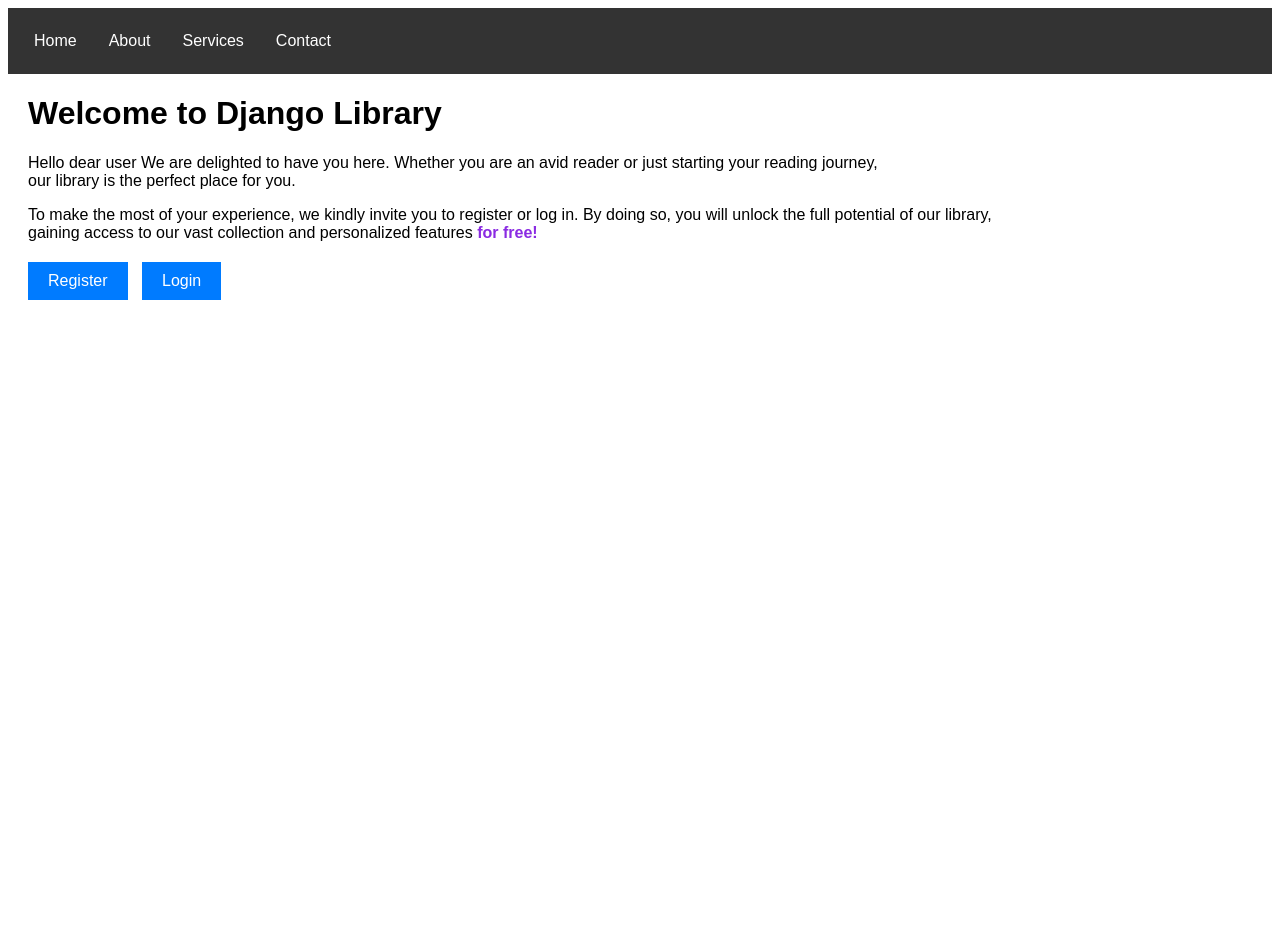
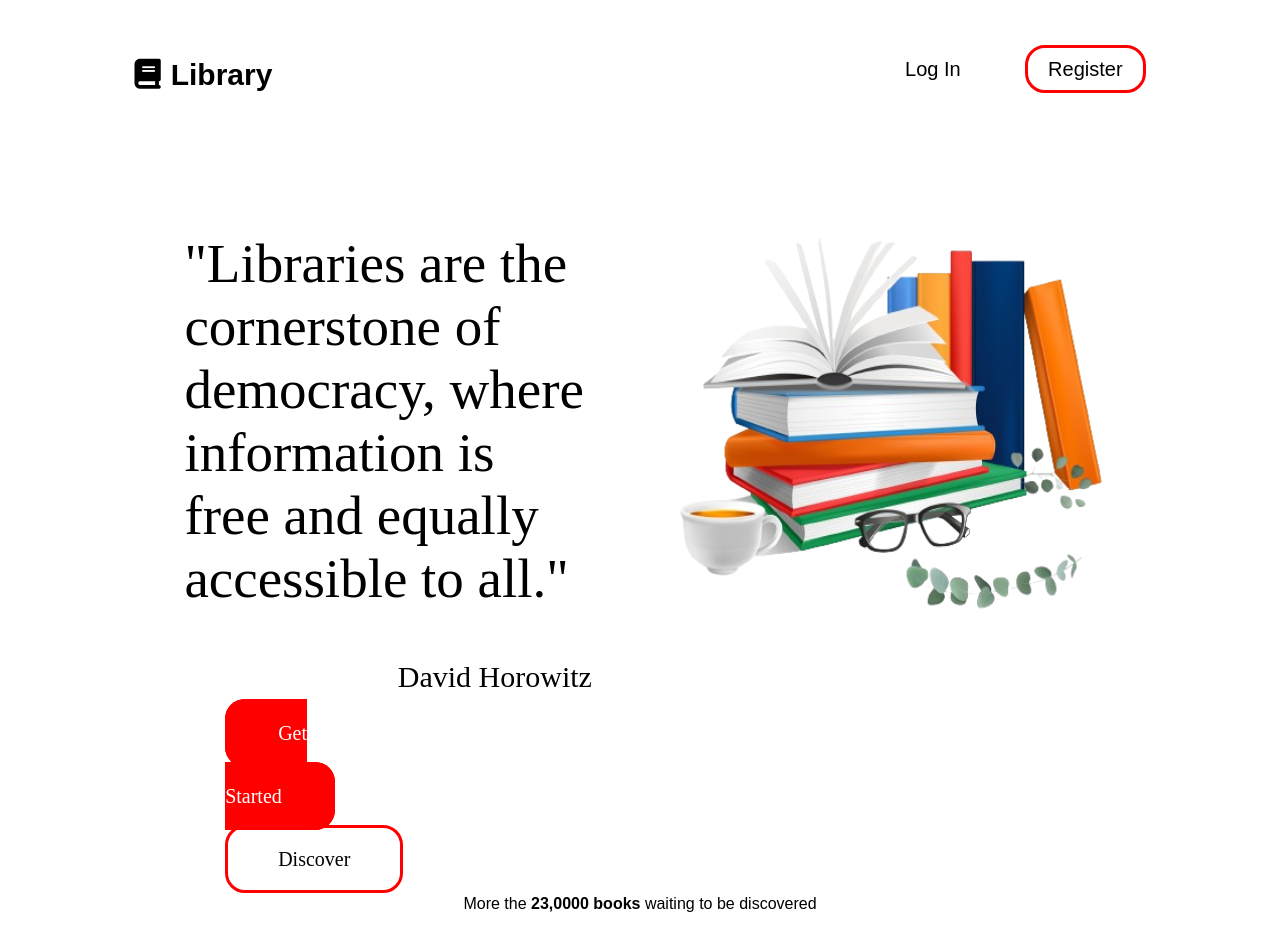
Before and after one commit to tsitiii/GDSC_Library_management_project, a Django app: page / in a window 1280 px wide. Before the commit the page ends 300 px from the top, so only its background shows below. Run offline with Django 4.2, Linux system fonts and the light colour scheme; some libraries are stand-ins or nearby versions.

Commit message:
Modify UI for login/register and index.html

```diff
--- a/library_manage/account/templates/account/home.html
+++ b/library_manage/account/templates/account/home.html
@@ -298,7 +298,7 @@
     <main>
       <section class="openingsection">
 
-        {% if now.hour >= 5 and now.hour < 12 %}
+        {% if now.hour >= 6 and now.hour < 12 %}
         <h1>Good morning, {% if user %}{{ user|title }}{% else %}Guest{% endif %}!</h1>
         {% elif now.hour >= 12 and now.hour < 18 %}
         <h1>Good afternoon, {% if user %}{{ user|title }}{% else %}Guest{% endif %}!</h1>
--- a/library_manage/account/templates/account/index.html
+++ b/library_manage/account/templates/account/index.html
@@ -7,77 +7,147 @@
       font-family: Arial, sans-serif;
     }
 
-    header {
-      background-color: #333;
-      padding: 10px;
-      color: #fff;
+    .header {
+      width:80%;
+      margin:auto;
+      padding: 50px;
+      display:flex;
+      justify-content:space-between;
+    }
+    .logo a{
+      font-size:30px;
+      text-decoration:none;
+      color:black;
+
+    }
+    .fa-book{
+      margin-right:10px;
+    }
+    .loginBtn{
+      text-decoration:none;
+      font-size:20px;
+      color:black;
+      margin-right:60px;
+    }
+    .loginBtn:hover{
+      color:red;
+    }
+    .registerBtn{
+      text-decoration:none;
+      font-size:20px;
+      color:black;
+      border: 3px solid red;
+      border-radius:20px;
+      padding:10px 20px;
+    }
+    .registerBtn:hover{
+      background:red;
+      color:white;
+    }
+    .info{
+
+      margin:auto;
+      padding-left:40px;
+      display: flex;
+      justify-content: space-around;
+      column-gap: 3%;
+      width:80%;
+
+
+
+      @media (max-width : 700px) {
+          flex-direction: column;
+          row-gap: 3%;
+      }
+    }
+    .booksimage{
+      width:100%;
+
+    }
+    .text{
+      margin-top:90px;
+      width:75%;
+      font-size: 55px;
+      font-family: 'Times New Roman', Times, serif;
+      padding-left:30px;
+      color:black;
+  }
+  .text span{
+    margin-top:50px;
+    float:right;
+    font-size:30px;
+  }
+    .booksimage img{
+      width:100%;
+      height:70%;
+    }
+    .submission{
+      width:80%;
+      margin:auto;
+      margin-top:80px;
+    }
+    .submission .loginBtn{
+      border: 3px solid red;
+      border-radius:20px;
+      padding:20px 50px;
+      background:red;
+      color:white;
+
+    }
+    .submission .loginBtn:hover{
+      background:white;
+      color:black;
+    }
+    .submission .registerBtn{
+      border: 3px solid red;
+      border-radius:20px;
+      padding:20px 50px;
+
+    }
+    .footer{
+      text-align:center;
     }
 
-    nav ul {
-      list-style-type: none;
-      margin: 0;
-      padding: 0;
-      overflow: hidden;
-    }
 
-    nav ul li {
-      float: left;
-    }
 
-    nav ul li a {
-      display: block;
-      color: #fff;
-      text-align: center;
-      padding: 14px 16px;
-      text-decoration: none;
-    }
-
-    nav ul li a:hover {
-      background-color: #555;
-    }
-
-    .content {
-      margin: 20px;
-    }
-
-    .button-container {
-      margin-top: 20px;
-
-    }
-
-    .button-container a {
-      display: inline-block;
-      padding: 10px 20px;
-      background-color: #007bff;
-      color: #fff;
-      text-decoration: none;
-      margin-right: 10px;
-    }
   </style>
 </head>
 <body>
-  <header>
-    <nav>
-      <ul>
-        <li><a href="#">Home</a></li>
-        <li><a href="#">About</a></li>
-        <li><a href="#">Services</a></li>
-        <li><a href="#">Contact</a></li>
-      </ul>
-    </nav>
-  </header>
+  <div class="header">
+    <div class="logo"><a  href="#"><strong><i class="fa-solid fa-book"></i>Library</strong></a></div>
+    <div>
+      <a class="loginBtn" href="{% url 'login' %}">Log In</a>
+      <a class="registerBtn" href="{% url 'register' %}">Register</a>
 
-  <div class="content">
-    <h1>Welcome to Django Library </h1>
-    <p>Hello dear user We are delighted to have you here. Whether you are an avid
-      reader or just starting your reading journey,<br> our library is the perfect place for you.</p>
-    <p>To make the most of your experience, we kindly invite you to register or log in. By doing so,
-       you will unlock the full potential of our library,
-     <br> gaining access to our vast collection and personalized features <b style="color:blueviolet">for free!</b></p>
-    <div class="button-container">
-      <a href="{% url 'register' %}">Register</a>
-      <a href="{% url 'login' %}">Login</a>
     </div>
   </div>
+  <div class="info">
+
+
+    <div class = 'text'> "Libraries are the cornerstone of democracy, where information is free and equally accessible to all."
+      <span>David Horowitz</span>
+     <b class="reading"></b>
+     <div class="submission">
+      <a class="loginBtn" href="{% url 'register' %}">Get Started</a>
+      <a class="registerBtn" href="{% url 'login' %}">Discover</a>
+
+    </div>
+
+ </div>
+    <div class = 'booksimage'>
+      {%load static %}
+      <img  src="{% static 'book_landing.png' %}" width="400" height="250" />
+  </div>
+  </div>
+
+  <div class="footer">
+    <p>More the <b>23,0000 books </b> waiting to be discovered</p>
+  </div>
+
+
+  </div>
+
+
+  <script src="https://kit.fontawesome.com/4dc0af90fd.js" crossorigin="anonymous"></script>
 </body>
 </html>
--- a/library_manage/bookmanagement/templates/bookmanagement/AddBook.html
+++ b/library_manage/bookmanagement/templates/bookmanagement/AddBook.html
@@ -148,6 +148,7 @@
 
   <!-- Optional JavaScript -->
   <!-- jQuery first, then Popper.js, then Bootstrap JS -->
+  <script src="https://kit.fontawesome.com/4dc0af90fd.js" crossorigin="anonymous"></script>
   <script src="https://code.jquery.com/jquery-3.4.1.slim.min.js"
     integrity="sha384-J6qa4849blE2+poT4WnyKhv5vZF5SrPo0iEjwBvKU7imGFAV0wwj1yYfoRSJoZ+n"
     crossorigin="anonymous"></script>
```
Also changed, not shown: library_manage/account/templates/account/login.html (+5 -2 lines), library_manage/account/templates/account/logout.html (+5 -4 lines), library_manage/account/templates/account/myaccount.html (+9 -4 lines), library_manage/account/templates/account/register.html (+13 -0 lines), library_manage/account/templates/account/search.html (+13 -4 lines), library_manage/reviewsmanagement/templates/reviewsmanagement/book_detail.html (+8 -3 lines), library_manage/account/static/book_landing.png (added), library_manage/db.sqlite3.
